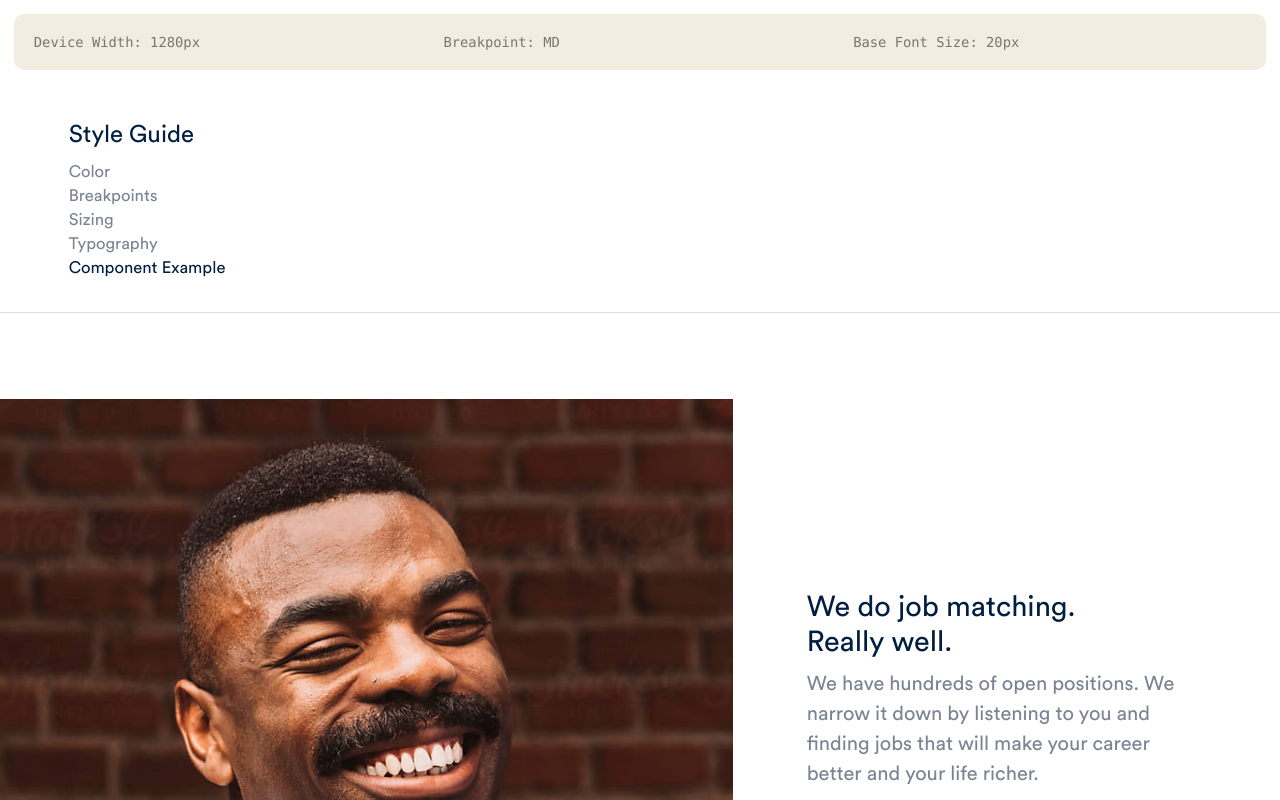
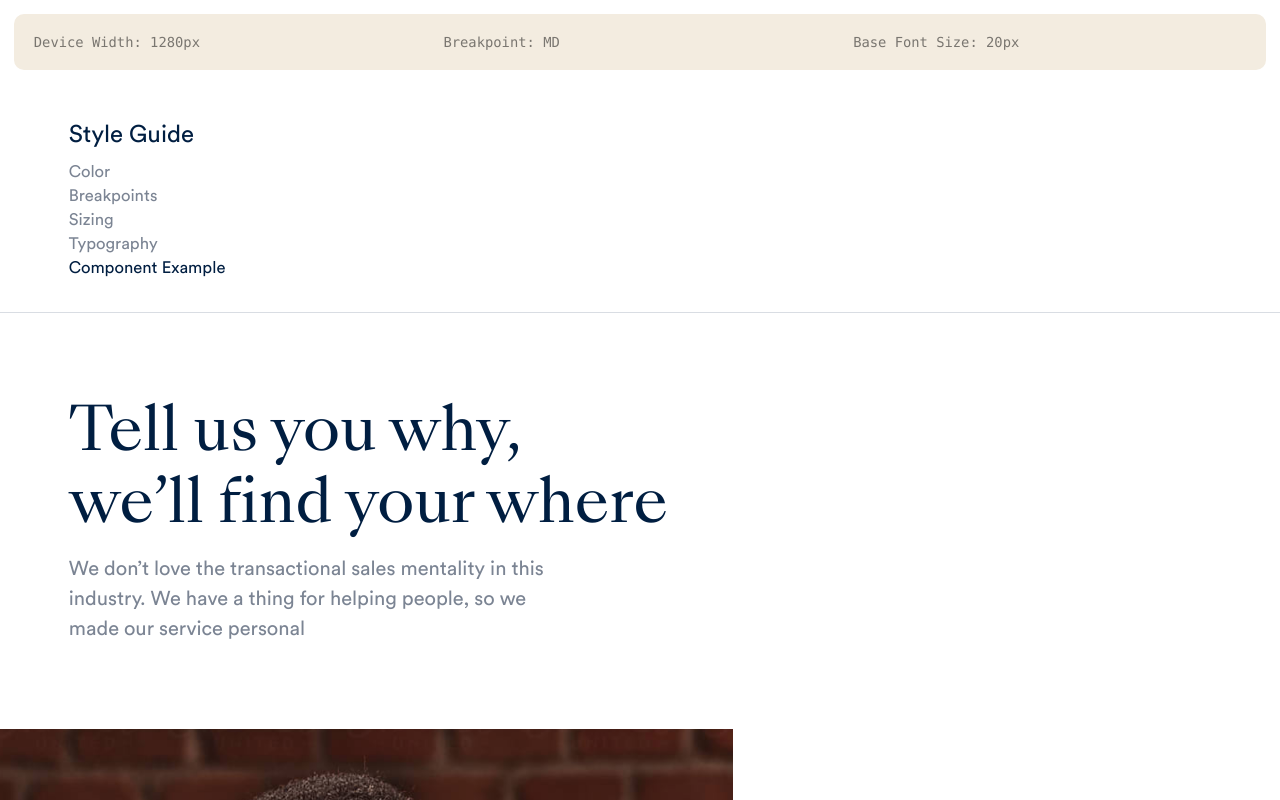
Before and after one commit to thisdesign/psd-reskin-toolkit, a Next.js app: page /example in a window 1280 px wide. Shown: the top 800 px of the page. Built offline with nearby package versions, Linux system fonts and the light colour scheme.

Commit message:
add wrapped item for context

```diff
--- a/src/components/PageViewExample/PageViewExample.tsx
+++ b/src/components/PageViewExample/PageViewExample.tsx
@@ -1,10 +1,22 @@
 import React from "react";
-import { Layout, Section, H3, Paragraph } from "components";
+import { Layout, Section, H3, H1, Wrapper, Paragraph } from "components";
 import { Diptych } from "./ExampleComponent";
 
 const Example = () => {
   return (
     <Layout>
+      <Section>
+        <Wrapper>
+          <H1>
+            Tell us you why, <br />
+            we&rsquo;ll find your where
+          </H1>
+          <Paragraph>
+            We don’t love the transactional sales mentality in this industry. We
+            have a thing for helping people, so we made our service personal
+          </Paragraph>
+        </Wrapper>
+      </Section>
       <Section>
         <Diptych.Wrapper>
           <Diptych.Image src="/image-2.png" />
```
